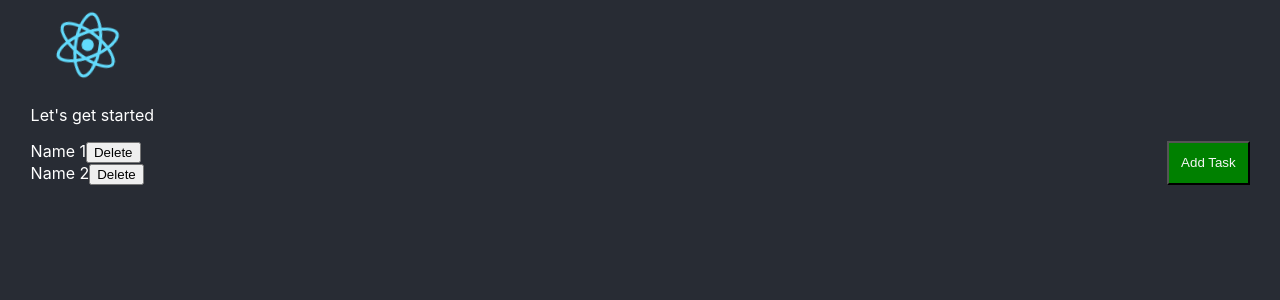
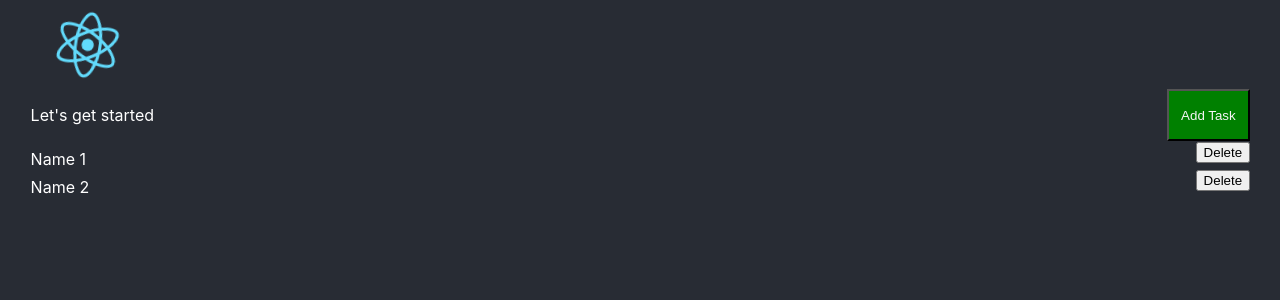
Before and after one commit to singhtanya123/react-api, a React (Create React App) app: page / in a window 1280 px wide. Shown: the top 300 px of the page. Built offline with nearby package versions, Linux system fonts and the light colour scheme; no server answers.

Commit message:
minor updates

```diff
--- a/src/AddTask.js
+++ b/src/AddTask.js
@@ -11,13 +11,17 @@ const AddTask = ({
 
   return (
     <div>
+      <div style={{ display: "flex" }}>
+        <p style={{ flex: 1 }}>Let's get started</p>
+
         <button
           onClick={() => setShow(!show)}
           style={{ backgroundColor: show ? "red" : "green" }}
-        className='margin-right right padding primary-color'
+          className='margin-right padding primary-color'
         >
           {show ? "Close" : "Add Task"}
         </button>
+      </div>
       {show && <AddTaskForm data={data} setData={setData} />}
     </div>
   );
--- a/src/AddTaskForm.js
+++ b/src/AddTaskForm.js
@@ -33,7 +33,7 @@ const AddTaskForm = ({ data, setData }) => {
 
     // fetch(url, requestMetadata).then((res) => res.json());
 
-    // resetForm();
+    resetForm();
   };
 
   return (
--- a/src/App.js
+++ b/src/App.js
@@ -1,22 +1,17 @@
-import logo from './logo.svg';
-import './App.css';
-import './index.css';
-import Header from './Header';
+import logo from "./logo.svg";
+import "./App.css";
+import "./index.css";
+import Header from "./Header";
 
 function App() {
   return (
-    <div className="margin-left App primary-color">
-      <header className="App-header">
-        <img src={logo} className="App-logo" alt="logo" />
-
-        <p>Let's get started
-        </p>
-        <Header ></Header>
+    <div className='margin-left App primary-color'>
+      <header className='App-header'>
+        <img src={logo} className='App-logo' alt='logo' />
+        <Header />
       </header>
     </div>
   );
 }
 
-
-
 export default App;
--- a/src/Header.js
+++ b/src/Header.js
@@ -1,4 +1,4 @@
-import React, { useState } from "react";
+import React, { useState, useEffect } from "react";
 import AddTask from "./AddTask";
 import ShowTaskData from "./ShowTaskData";
 
@@ -35,9 +35,9 @@ function Header() {
         setData(myJson);
       });
   };
-  // useEffect(() => {
-  //   getData();
-  // }, []);
+  useEffect(() => {
+    getData();
+  }, []);
 
   /*
   let form;
--- a/src/ShowTaskData.js
+++ b/src/ShowTaskData.js
@@ -1,4 +1,5 @@
 import React from "react";
+
 function ShowTaskData({ data, setData }) {
   const handleDelete = (index) => {
     setData(data.filter((c, i) => i !== index));
@@ -9,8 +10,12 @@ function ShowTaskData({ data, setData }) {
       {data &&
         data.length > 0 &&
         data.map((item, index) => (
-          <div key={item.id} style={{ display: "flex" }}>
-            <div>{item.name}</div>
+          <div
+            key={item.id}
+            className='margin-right'
+            style={{ display: "flex" }}
+          >
+            <div style={{ flex: "1", marginTop: "0.5rem" }}>{item.name}</div>
             <div>
               <button type='button' onClick={() => handleDelete(index)}>
                 Delete
```
Lines whose indentation alone changed are shown as unchanged.
